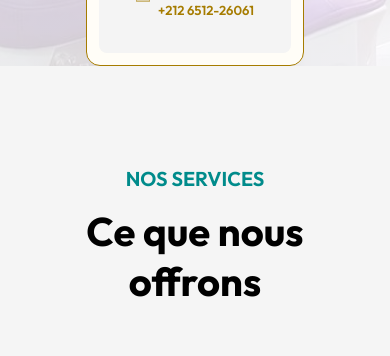
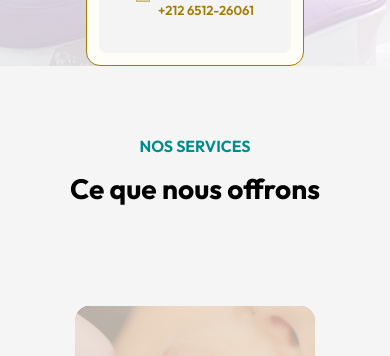
Before and after one commit to meryembenjelloun/dentaville, a React (Vite) app: page / in a window 390 px wide. Shown: the part 940-1296 px from the top of the page. Built offline with nearby package versions, Linux system fonts and the light colour scheme.

Commit message:
Nouvelle modification

```diff
--- a/src/components/About/About.css
+++ b/src/components/About/About.css
@@ -85,4 +85,26 @@
     }
 
 
+    @media (max-width:768px){
+
+        .rightAbout h3{
+        font-size:16px;
+        }
+
+        .rightAbout h2{
+        font-size:26px;
+        }
+
+        .rightAbout p{
+        font-size:14px;
+        line-height:1.6;
+        }
+
+        .rightAbout ul li{
+        font-size:14px;
+        }
+
+        }
+
+
 }
--- a/src/components/Title/Title.css
+++ b/src/components/Title/Title.css
@@ -13,3 +13,16 @@
     color: #000;
     text-transform: none;
 }
+
+@media (max-width: 768px){
+
+    .title{
+        font-size:16px;
+        margin:70px 0 30px;
+    }
+
+    .title h2{
+        font-size:28px;
+    }
+
+    }
```
